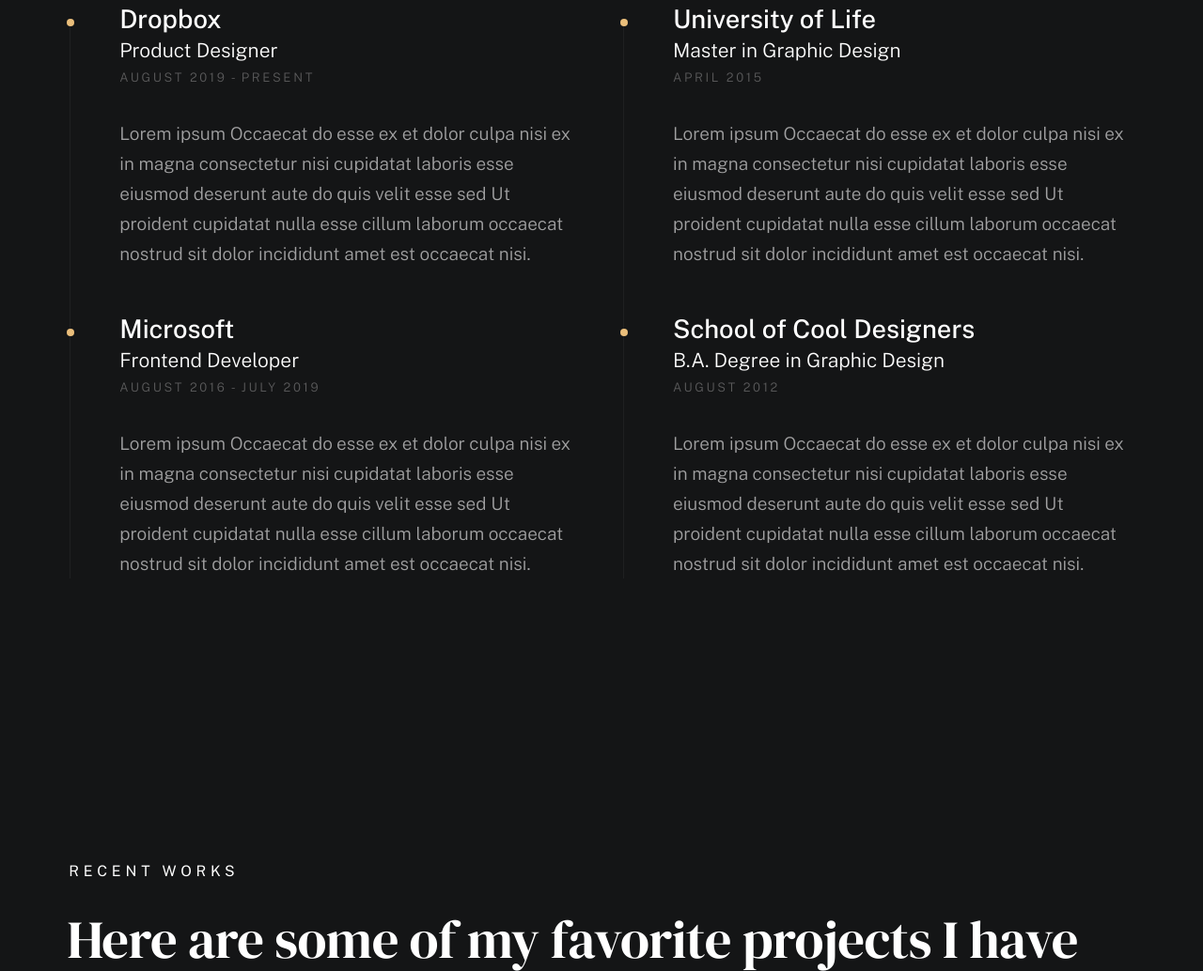
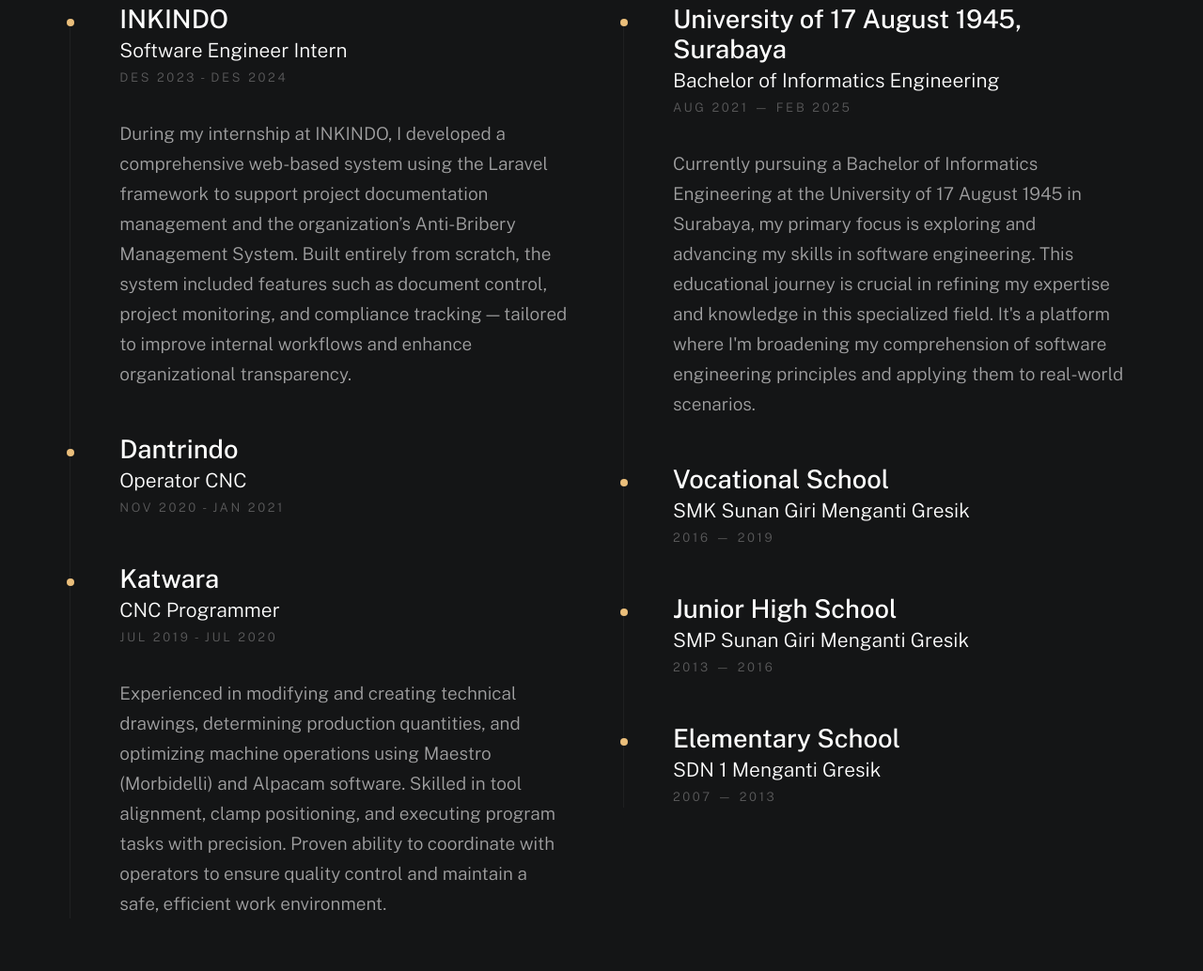
Before and after one commit to FikFikk/porto, a plain HTML site: page index.html in a window 1280 px wide. Shown: the part 2300-3334 px from the top of the page at 94% size. Drawn offline with nearby package versions, Linux system fonts and the light colour scheme; a web font is replaced by a local one.

Commit message:
Update Profile

```diff
--- a/index.html
+++ b/index.html
@@ -178,24 +178,33 @@
                             <div class="timeline__block">
                                 <div class="timeline__bullet"></div>
                                 <div class="timeline__header">
-                                    <h4 class="timeline__title">Dropbox</h3>
-                                    <h5 class="timeline__meta">Product Designer</h5>
-                                    <p class="timeline__timeframe">August 2019 - Present</p>
+                                    <h4 class="timeline__title">INKINDO</h3>
+                                    <h5 class="timeline__meta">Software Engineer Intern</h5>
+                                    <p class="timeline__timeframe">Des 2023 - Des 2024</p>
                                 </div>
                                 <div class="timeline__desc">
-                                    <p>Lorem ipsum Occaecat do esse ex et dolor culpa nisi ex in magna consectetur nisi cupidatat laboris esse eiusmod deserunt aute do quis velit esse sed Ut proident cupidatat nulla esse cillum laborum occaecat nostrud sit dolor incididunt amet est occaecat nisi.</p>
+                                    <p>During my internship at INKINDO, I developed a comprehensive web-based system using the Laravel framework to support project documentation management and the organization’s Anti-Bribery Management System. Built entirely from scratch, the system included features such as document control, project monitoring, and compliance tracking — tailored to improve internal workflows and enhance organizational transparency.</p>
                                 </div>
                             </div>
 
                             <div class="timeline__block">
                                 <div class="timeline__bullet"></div>
                                 <div class="timeline__header">
-                                    <h4 class="timeline__title">Microsoft</h4>
-                                    <h5 class="timeline__meta">Frontend Developer</h5>
-                                    <p class="timeline__timeframe">August 2016 - July 2019</p>
+                                    <h4 class="timeline__title">Dantrindo</h4>
+                                    <h5 class="timeline__meta">Operator CNC</h5>
+                                    <p class="timeline__timeframe">Nov 2020 - Jan 2021</p>
+                                </div>
+                            </div>
+
+                            <div class="timeline__block">
+                                <div class="timeline__bullet"></div>
+                                <div class="timeline__header">
+                                    <h4 class="timeline__title">Katwara</h4>
+                                    <h5 class="timeline__meta">CNC Programmer</h5>
+                                    <p class="timeline__timeframe">Jul 2019 - Jul 2020</p>
                                 </div>
                                 <div class="timeline__desc">
-                                    <p>Lorem ipsum Occaecat do esse ex et dolor culpa nisi ex in magna consectetur nisi cupidatat laboris esse eiusmod deserunt aute do quis velit esse sed Ut proident cupidatat nulla esse cillum laborum occaecat nostrud sit dolor incididunt amet est occaecat nisi.</p>
+                                    <p>Experienced in modifying and creating technical drawings, determining production quantities, and optimizing machine operations using Maestro (Morbidelli) and Alpacam software. Skilled in tool alignment, clamp positioning, and executing program tasks with precision. Proven ability to coordinate with operators to ensure quality control and maintain a safe, efficient work environment.</p>
                                 </div>
                             </div>
 
@@ -214,24 +223,39 @@
                             <div class="timeline__block">
                                 <div class="timeline__bullet"></div>
                                 <div class="timeline__header">
-                                    <h4 class="timeline__title">University of Life</h3>
-                                    <h5 class="timeline__meta">Master in Graphic Design</h5>
-                                    <p class="timeline__timeframe">April 2015</p>
+                                    <h4 class="timeline__title">University of 17 August 1945, Surabaya</h3>
+                                    <h5 class="timeline__meta">Bachelor of Informatics Engineering</h5>
+                                    <p class="timeline__timeframe">Aug 2021 — Feb 2025</p>
                                 </div>
                                 <div class="timeline__desc">
-                                    <p>Lorem ipsum Occaecat do esse ex et dolor culpa nisi ex in magna consectetur nisi cupidatat laboris esse eiusmod deserunt aute do quis velit esse sed Ut proident cupidatat nulla esse cillum laborum occaecat nostrud sit dolor incididunt amet est occaecat nisi.</p>
+                                    <p>Currently pursuing a Bachelor of Informatics Engineering at the University of 17 August 1945 in Surabaya, my primary focus is exploring and advancing my skills in software engineering. This educational journey is crucial in refining my expertise and knowledge in this specialized field. It's a platform where I'm broadening my comprehension of software engineering principles and applying them to real-world scenarios.</p>
                                 </div>
                             </div>
 
                             <div class="timeline__block">
                                 <div class="timeline__bullet"></div>
                                 <div class="timeline__header">
-                                    <h4 class="timeline__title">School of Cool Designers</h4>
-                                    <h5 class="timeline__meta">B.A. Degree in Graphic Design</h5>
-                                    <p class="timeline__timeframe">August 2012</p>
+                                    <h4 class="timeline__title">Vocational School</h4>
+                                    <h5 class="timeline__meta">SMK Sunan Giri Menganti Gresik</h5>
+                                    <p class="timeline__timeframe">2016 — 2019</p>
                                 </div>
-                                <div class="timeline__desc">
-                                    <p>Lorem ipsum Occaecat do esse ex et dolor culpa nisi ex in magna consectetur nisi cupidatat laboris esse eiusmod deserunt aute do quis velit esse sed Ut proident cupidatat nulla esse cillum laborum occaecat nostrud sit dolor incididunt amet est occaecat nisi.</p>
+                            </div>
+
+                            <div class="timeline__block">
+                                <div class="timeline__bullet"></div>
+                                <div class="timeline__header">
+                                    <h4 class="timeline__title">Junior High School</h4>
+                                    <h5 class="timeline__meta">SMP Sunan Giri Menganti Gresik</h5>
+                                    <p class="timeline__timeframe">2013 — 2016</p>
+                                </div>
+                            </div>
+
+                            <div class="timeline__block">
+                                <div class="timeline__bullet"></div>
+                                <div class="timeline__header">
+                                    <h4 class="timeline__title">Elementary School</h4>
+                                    <h5 class="timeline__meta">SDN 1 Menganti Gresik</h5>
+                                    <p class="timeline__timeframe">2007 — 2013</p>
                                 </div>
                             </div>
 
@@ -498,7 +522,7 @@
                 </div> <!-- end works-portfolio -->
 
 
-                <div class="row testimonials">
+                <!-- <div class="row testimonials">
                     <div class="column lg-12" data-animate-block>
 
                         <div class="swiper-container testimonial-slider" data-animate-el>
@@ -518,7 +542,7 @@
                                     Explicabo a quaerat sint autem dolore ducimus ut consequatur neque.  Nisi dolores quaerat fuga rem nihil nostrum.
                                     Laudantium quia consequatur molestias delectus culpa.
                                     </p>
-                                </div> <!-- end testimonial-slider__slide -->
+                                </div>
 
                                 <div class="testimonial-slider__slide swiper-slide">
                                     <div class="testimonial-slider__author">
@@ -533,7 +557,7 @@
                                     Nisi eaque consequatur. Voluptatem dignissimos ut ducimus accusantium perspiciatis.
                                     Quasi voluptas eius distinctio. Atque eos maxime.
                                     </p>
-                                </div> <!-- end testimonial-slider__slide -->
+                                </div>
 
                                 <div class="testimonial-slider__slide swiper-slide">
                                     <div class="testimonial-slider__author">
@@ -548,7 +572,7 @@
                                     Autem eaque officia cum exercitationem sunt voluptatum accusamus. Quasi voluptas eius distinctio.
                                     Voluptatem dignissimos ut.
                                     </p>
-                                </div> <!-- end testimonial-slider__slide -->
+                                </div>
 
                                 <div class="testimonial-slider__slide swiper-slide">
                                     <div class="testimonial-slider__author">
@@ -563,16 +587,18 @@
                                     quis tortor malesuada pretium. Curabitur vestibulum aliquam leo. Qui sed at corrupti expedita voluptas odit.
                                     Nihil ea quia nesciunt. Ducimus aut sed ipsam.
                                     </p>
-                                </div> <!-- end testimonial-slider__slide -->
+                                </div>
 
-                            </div> <!-- end swiper-wrapper -->
+                            </div>
 
                             <div class="swiper-pagination"></div>
 
-                        </div> <!-- end swiper-container -->
+                        </div>
 
-                    </div> <!-- end column -->
-                </div> <!-- end row testimonials -->
+                    </div>
+                </div>  -->
+
+                <!-- end row testimonials -->
 
             </section> <!-- end s-works -->
 
```
